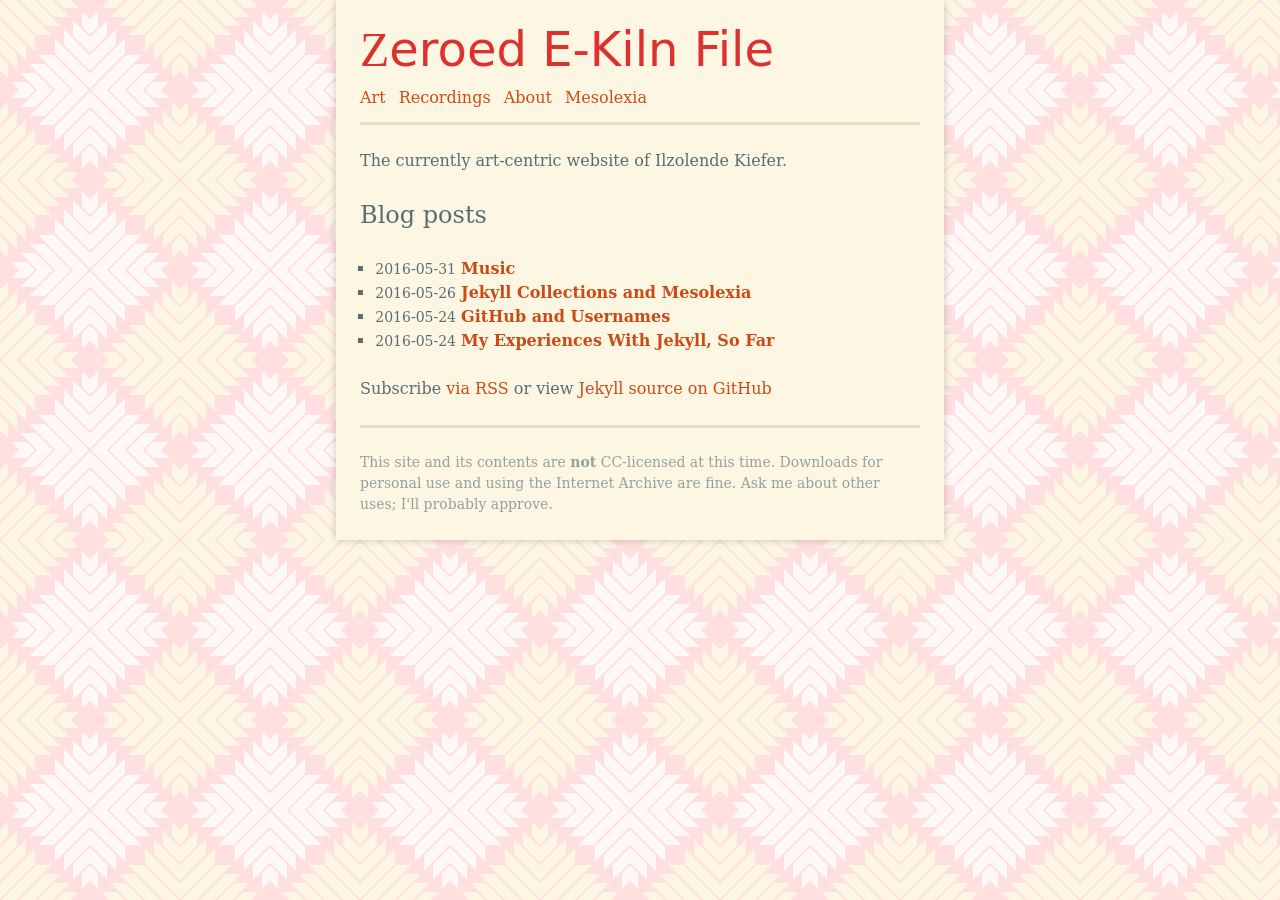
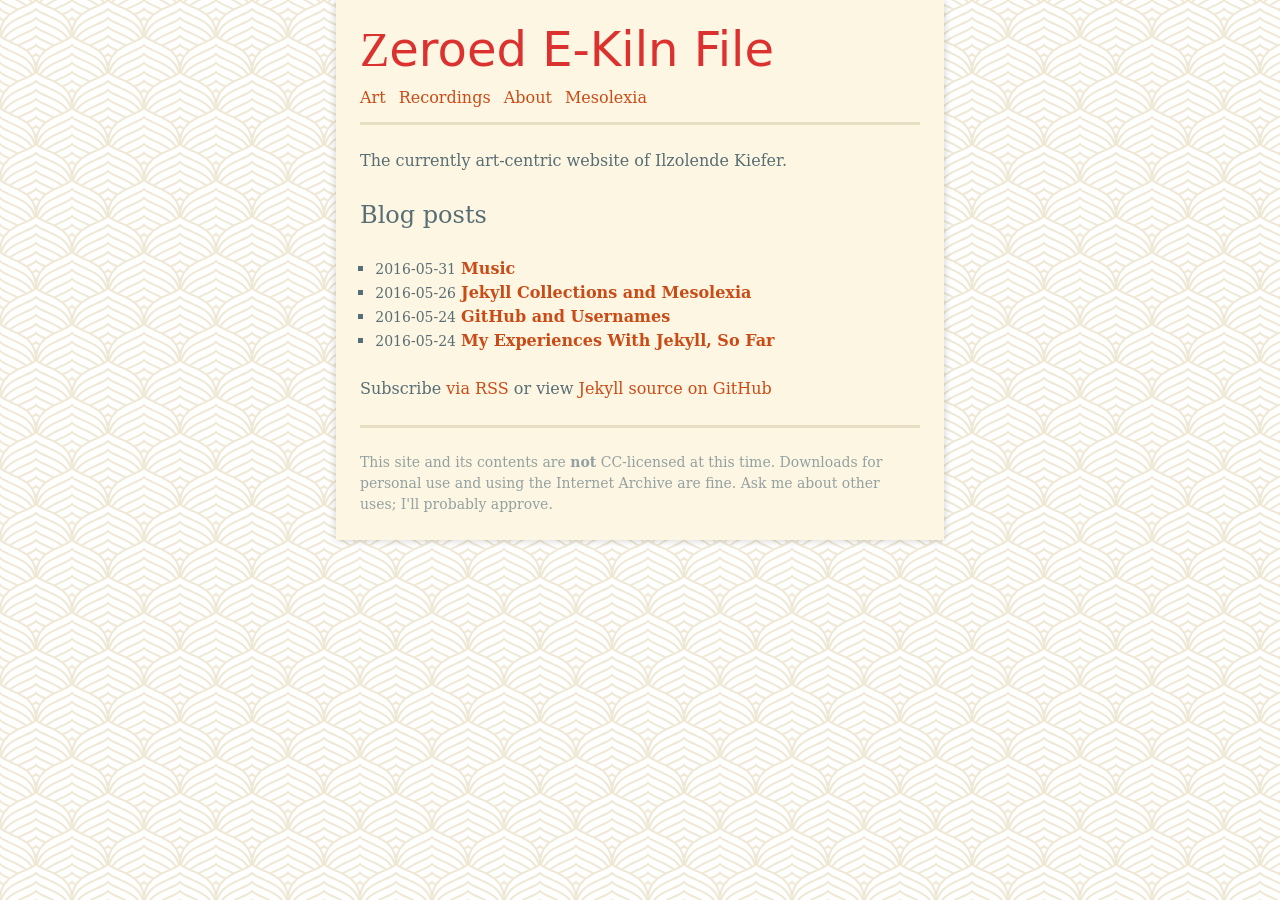
Before and after one commit to ilzolende/ilzolende.github.io, a Jekyll site: the page built from index.html, in a window 1280 px wide. Built offline with Jekyll 4.4.1, drawn with Linux system fonts in a browser that asks for light colours; some web fonts are replaced.

Commit message:
added new background

```diff
--- a/_sass/color-schemes/_solarized-light.scss
+++ b/_sass/color-schemes/_solarized-light.scss
@@ -28,7 +28,7 @@
 $main-title-color: $red; //title
 
 html {
-  background-image: url('/assets/images/lostcity_pillow_tricolor.svg');
+  background-image: url('/assets/images/onions.svg');
   background-attachment: fixed;
 }
 body{
```
Also changed, not shown: assets/images/onions.svg (added).
